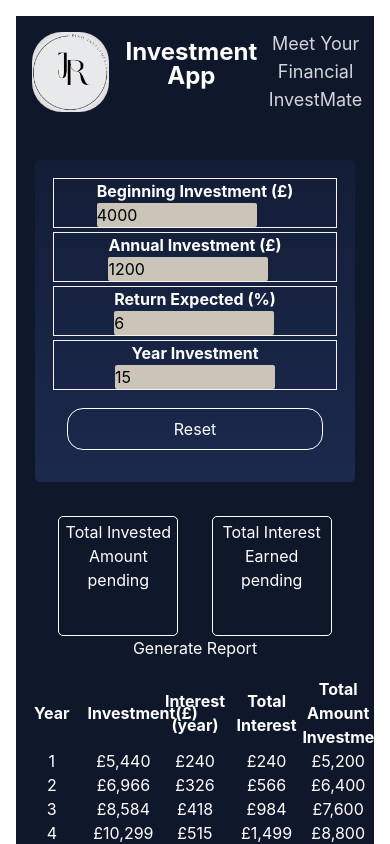
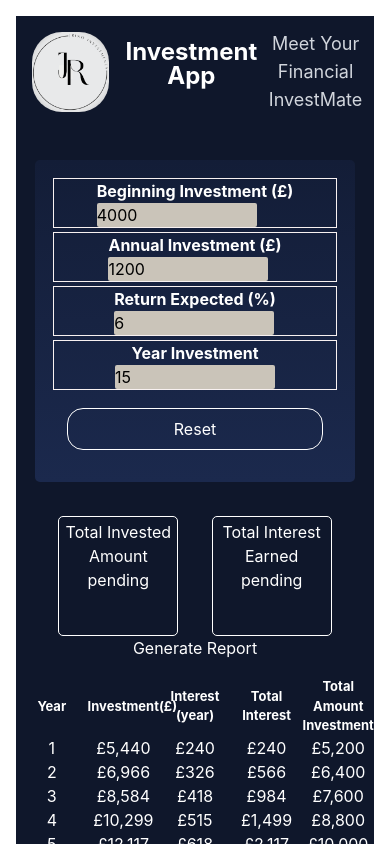
Before and after one commit to JackieRino/investment-app, a React (Vite) app: page / in a window 390 px wide. Shown: the top 844 px of the page. Built offline with nearby package versions, Linux system fonts and the light colour scheme.

Commit message:
responsiveness

```diff
--- a/src/App.css
+++ b/src/App.css
@@ -111,4 +111,8 @@ table{
             flex-direction: column;
             max-width: 20rem;
         }
+
+        .columnHead{
+          font-size: small;
+        }
 }
--- a/src/Pages/OutputDisplay.jsx
+++ b/src/Pages/OutputDisplay.jsx
@@ -35,11 +35,11 @@ const formatter= props.Formatter
       <table>
           <thead>
               <tr>
-                <th>Year</th>
-                <th>Investment(£)</th>
-                <th>Interest (year)</th>
-                <th>Total Interest</th>
-                <th>Total Amount Investment</th>
+                <th className="columnHead">Year</th>
+                <th className="columnHead">Investment(£)</th>
+                <th className="columnHead">Interest (year)</th>
+                <th className="columnHead">Total Interest</th>
+                <th className="columnHead">Total Amount Investment</th>
               </tr>
           </thead>
           <tbody>
```
